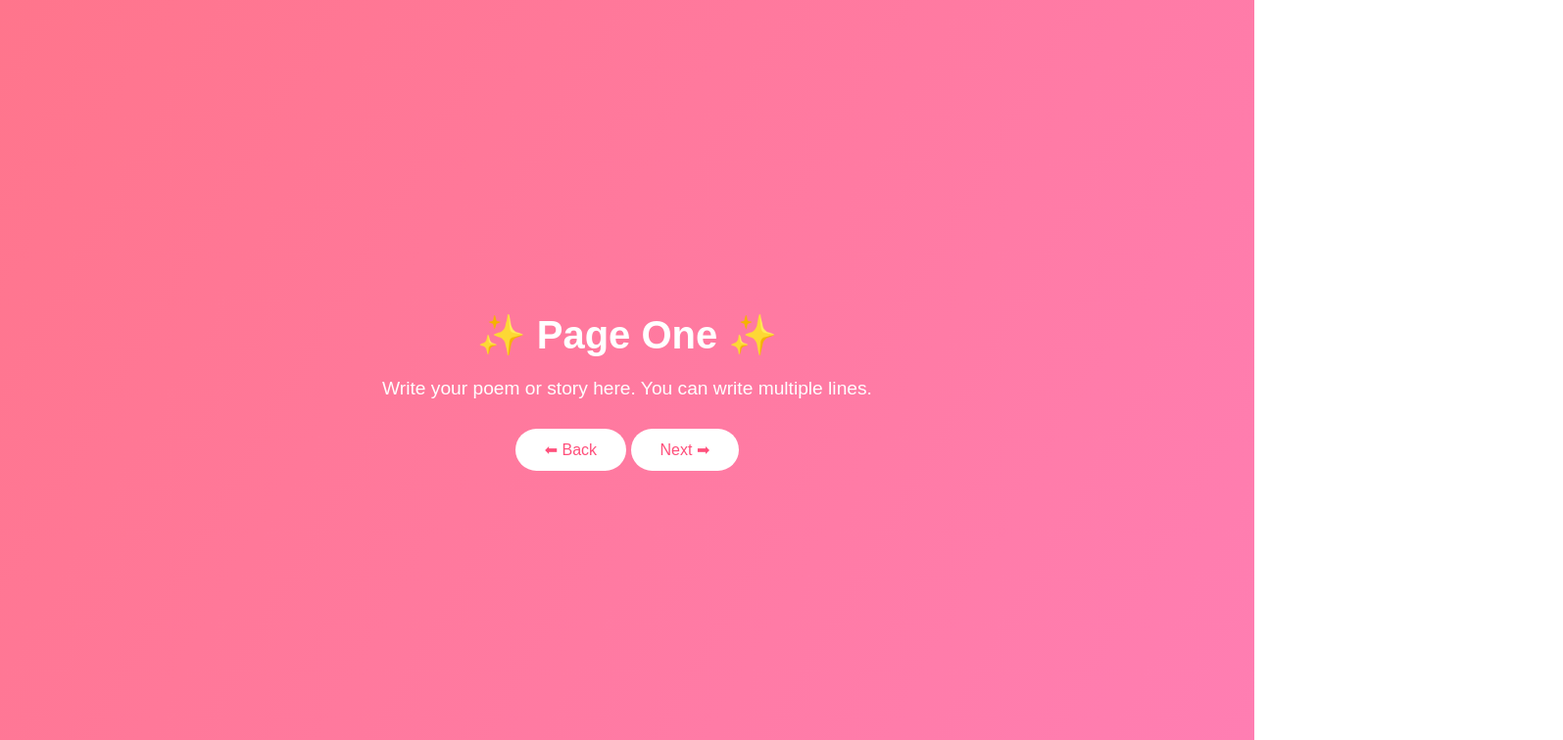
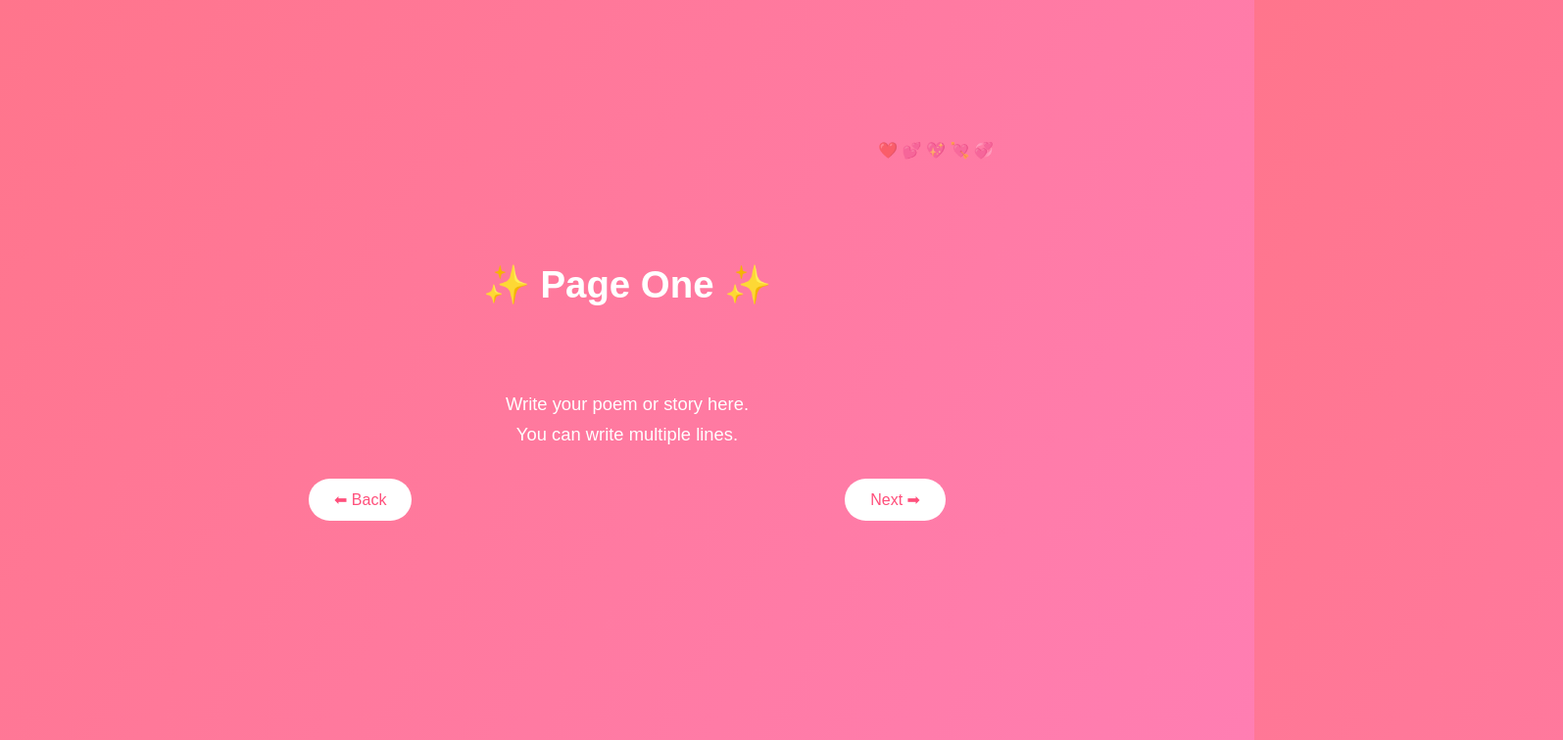
Before and after one commit to someoneisspecial/special, a plain HTML site: page index.html in a window 1280 px wide. Both pictures are taken after a click on the button "Enter". Shown: the top 756 px of the page at 98% size, 1595 px wide, since content can reach past the window. Drawn offline with Linux system fonts and the light colour scheme.

Commit message:
style.css

```diff
--- a/style.css
+++ b/style.css
@@ -17,8 +17,8 @@
 
 .page {
   display: none;
-  width: 80%;
-  max-width: 600px;
+  width: 85%;
+  max-width: 650px;
   animation: fade 1s ease;
 }
 
@@ -27,17 +27,19 @@
 }
 
 h1 {
-  font-size: 2.5rem;
+  font-size: 2.4rem;
   margin-bottom: 20px;
 }
 
 p {
-  font-size: 1.2rem;
+  font-size: 1.15rem;
+  line-height: 1.7;
   margin-bottom: 30px;
+  white-space: pre-line;
 }
 
 button {
-  padding: 12px 30px;
+  padding: 12px 26px;
   font-size: 1rem;
   border: none;
   border-radius: 25px;
@@ -51,10 +53,17 @@
   transform: scale(1.1);
 }
 
+.nav-buttons {
+  display: flex;
+  justify-content: space-between;
+  gap: 15px;
+}
+
 .buttons {
   display: flex;
   gap: 20px;
   justify-content: center;
+  margin-bottom: 20px;
 }
 
 .yes {
@@ -67,6 +76,32 @@
 }
 
 @keyframes fade {
-  from {opacity: 0; transform: translateY(20px);}
-  to {opacity: 1; transform: translateY(0);}
+  from {
+    opacity: 0;
+    transform: translateY(20px);
+  }
+  to {
+    opacity: 1;
+    transform: translateY(0);
+  }
 }
+
+/* Floating Hearts Animation */
+.hearts::before,
+.hearts::after {
+  content: "❤️ 💕 💖 💘 💞";
+  position: absolute;
+  width: 100%;
+  height: 100%;
+  animation: float 12s linear infinite;
+  opacity: 0.3;
+}
+
+@keyframes float {
+  from {
+    transform: translateY(100%);
+  }
+  to {
+    transform: translateY(-100%);
+  }
+}
```
